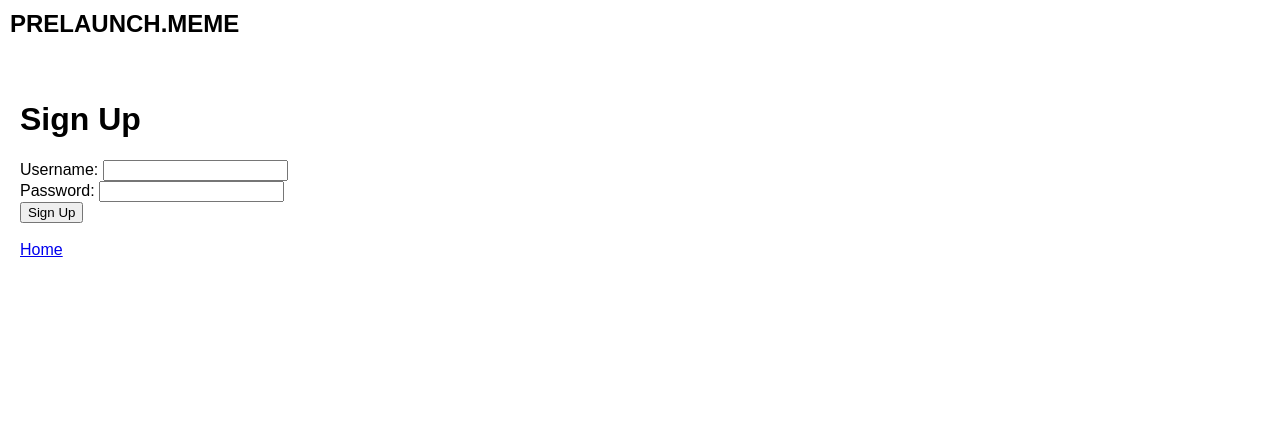
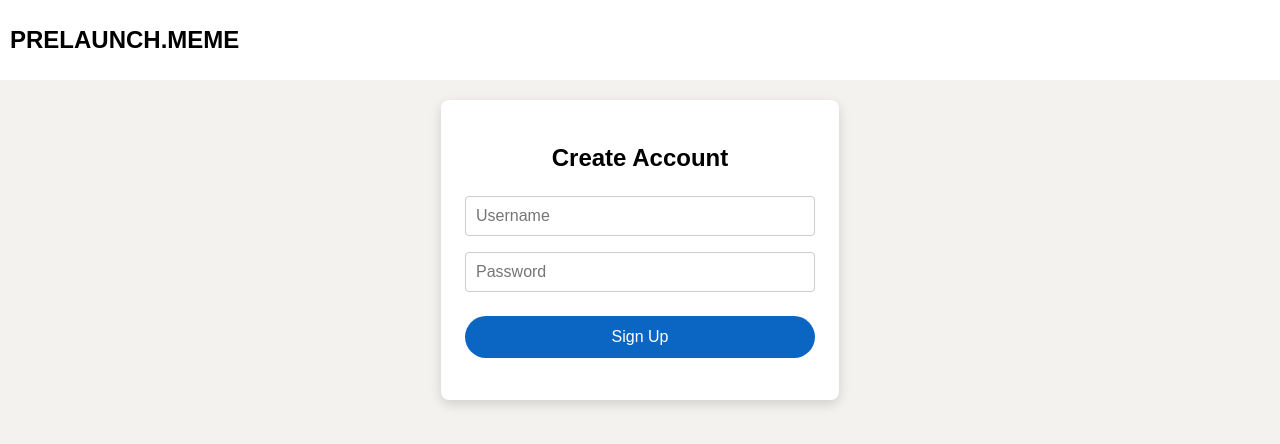
Before and after one commit to CryptoBruhhh/Alex-Micah-Website, a website: page public/signup.html in a window 1280 px wide. Drawn offline with Linux system fonts and the light colour scheme.

Commit message:
UI updates. Stable

```diff
--- a/public/signup.html
+++ b/public/signup.html
@@ -6,7 +6,7 @@
     <title>Sign Up</title>
     <link rel="stylesheet" href="styles.css"> <!-- Link to the external CSS file -->
 </head>
-<body>
+<body class="signup-page">
 
     <header>
         <div class="logo"><a href="/">PRELAUNCH.MEME</a></div>
@@ -16,19 +16,14 @@
 
     <form id="logout-form" action="/auth/logout" method="POST" style="display: none;"></form>
 
-    <div class="main-content">
-        <h1>Sign Up</h1>
+    <div class="signup-container">
+        <h2>Create Account</h2>
         <form action="/auth/signup" method="post">
-            <label for="username">Username:</label>
-            <input type="text" id="username" name="username" required>
-            <br>
-            <label for="password">Password:</label>
-            <input type="password" id="password" name="password" required>
-            <br>
+            <input type="text" id="username" name="username" placeholder="Username" required>
+            <input type="password" id="password" name="password" placeholder="Password" required>
             <button type="submit">Sign Up</button>
         </form>
         <br>
-        <a href="/">Home</a>
     </div>
 
 </body>
--- a/public/styles.css
+++ b/public/styles.css
@@ -19,6 +19,7 @@ header {
     left: 0;
     position: absolute; /* Ensures the header is attached to the top */
     box-sizing: border-box; /* Ensures padding is included within width calculations */
+    height: 80px; /* Set a fixed height for the header */
 }
 
 .logo {
@@ -71,7 +72,7 @@ header {
 
 .main-content {
     padding: 20px;
-    margin-top: 60px; /* Adds space below the header */
+    margin-top: 80px; /* Adds space below the header */
 }
 
 .profile-info {
@@ -131,7 +132,8 @@ header {
 }
 
 /* Login Page Specific Styles */
-.login-page {
+.login-page,
+.signup-page {
     display: flex;
     flex-direction: column;
     align-items: center;
@@ -140,23 +142,27 @@ header {
     background-color: #f3f2ef;
 }
 
-.login-container {
+.login-container,
+.signup-container {
     background-color: white;
     padding: 24px;
     border-radius: 8px;
     box-shadow: 0px 4px 12px rgba(0, 0, 0, 0.15);
     width: 350px;
     text-align: center;
-    margin-top: 80px; /* Adjust to position the container below the header */
+    margin-top: 100px; /* Increased space below the header */
 }
 
-.login-container h2 {
+.login-container h2,
+.signup-container h2 {
     margin-bottom: 16px;
     font-size: 24px;
 }
 
 .login-container input[type="text"],
-.login-container input[type="password"] {
+.login-container input[type="password"],
+.signup-container input[type="text"],
+.signup-container input[type="password"] {
     width: 100%;
     padding: 10px;
     margin: 8px 0;
@@ -166,7 +172,8 @@ header {
     font-size: 16px;
 }
 
-.login-container button {
+.login-container button,
+.signup-container button {
     background-color: #0a66c2;
     color: white;
     padding: 12px;
@@ -178,6 +185,7 @@ header {
     margin-top: 16px;
 }
 
-.login-container button:hover {
+.login-container button:hover,
+.signup-container button:hover {
     background-color: #084a93;
 }
```
